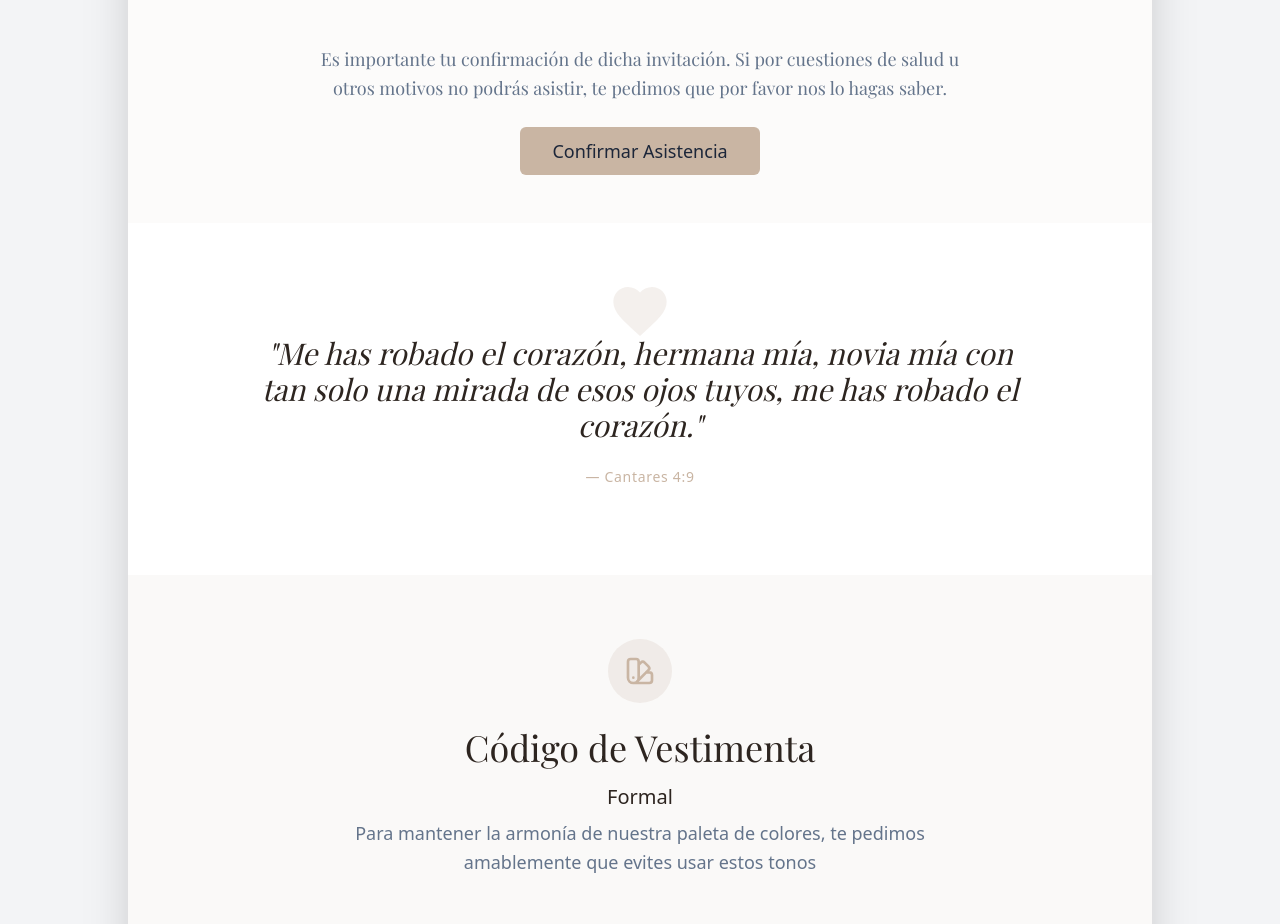
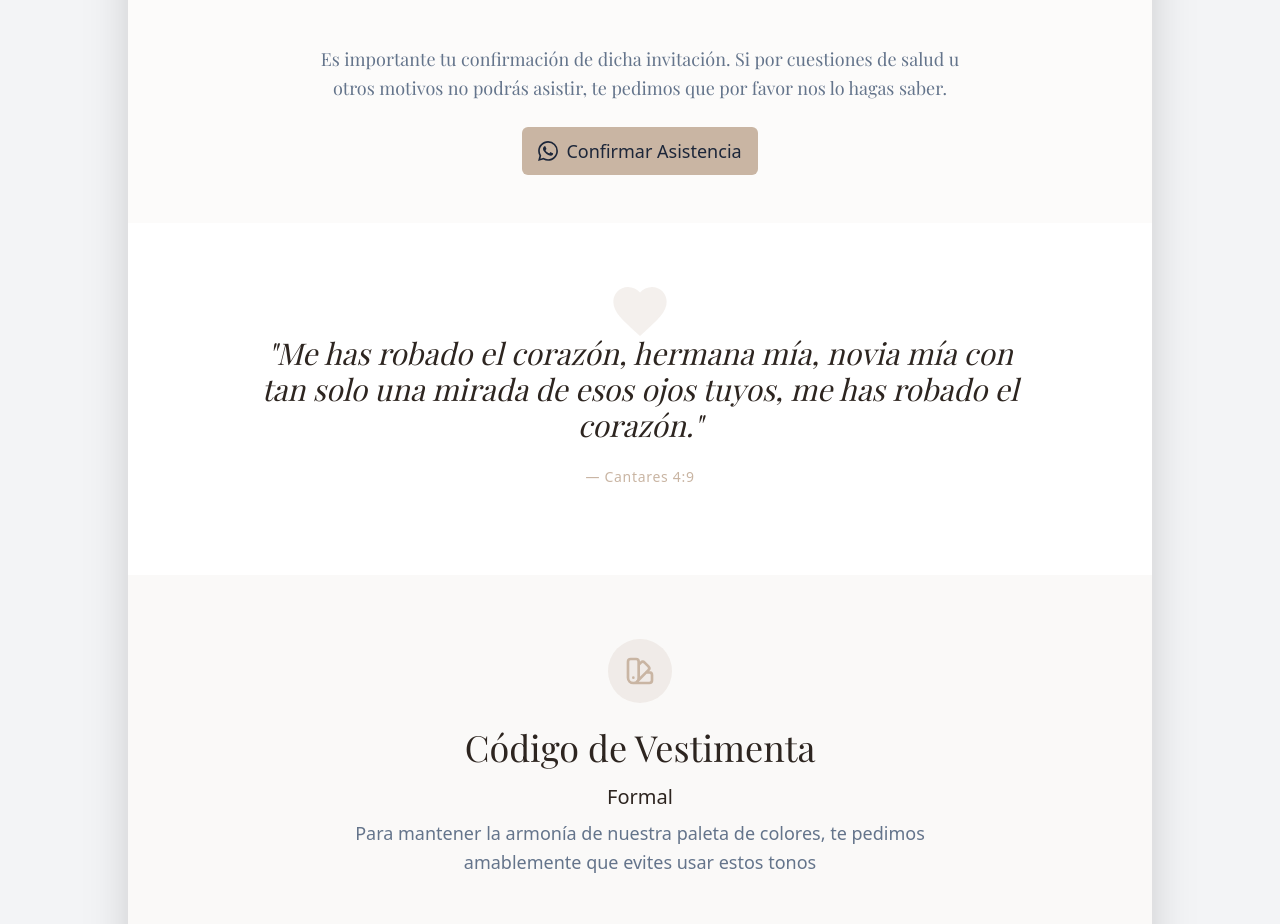
Before and after one commit to cdanielzt/memo-hari, a website built with Vite: page index.html in a window 1280 px wide. Shown: the part 1760-2684 px from the top of the page. Built offline with nearby package versions, Linux system fonts and the light colour scheme; a web font is replaced by a local one.

Commit message:
add whatsapp link

```diff
--- a/index.html
+++ b/index.html
@@ -163,10 +163,16 @@
                     <p class="font-serif text-lg text-muted-foreground mb-6 leading-relaxed max-w-2xl mx-auto">
                         Es importante tu confirmación de dicha invitación. Si por cuestiones de salud u otros motivos no podrás asistir, te pedimos que por favor nos lo hagas saber.
                     </p>
-                    <button data-slot="button"
-                        class="inline-flex items-center justify-center gap-2 whitespace-nowrap transition-all disabled:pointer-events-none disabled:opacity-50 [&amp;_svg]:pointer-events-none [&amp;_svg:not([class*='size-'])]:size-4 shrink-0 [&amp;_svg]:shrink-0 outline-none focus-visible:border-ring focus-visible:ring-ring/50 focus-visible:ring-[3px] aria-invalid:ring-destructive/20 dark:aria-invalid:ring-destructive/40 aria-invalid:border-destructive h-10 rounded-md has-[>svg]:px-4 bg-accent hover:bg-accent/90 text-accent-foreground font-medium px-8 py-6 text-lg">
+                    <a href="https://api.whatsapp.com/send?phone=529621154579&text=Hola%2C%20confirmo%20mi%20asistencia%20a%20la%20boda%20de%20Guillermo%20y%20Hari"
+                        target="_blank"
+                        rel="noopener noreferrer"
+                        data-slot="button"
+                        class="inline-flex items-center justify-center gap-2 whitespace-nowrap transition-all disabled:pointer-events-none disabled:opacity-50 [&amp;_svg]:pointer-events-none [&amp;_svg:not([class*='size-'])]:size-4 shrink-0 [&amp;_svg]:shrink-0 outline-none focus-visible:border-ring focus-visible:ring-ring/50 focus-visible:ring-[3px] aria-invalid:ring-destructive/20 dark:aria-invalid:ring-destructive/40 aria-invalid:border-destructive h-12 rounded-md has-[>svg]:px-4 bg-accent hover:bg-accent/90 text-accent-foreground font-medium px-8 py-6 text-lg">
+                        <svg class="w-5 h-5" fill="currentColor" viewBox="0 0 24 24">
+                            <path d="M17.472 14.382c-.297-.149-1.758-.867-2.03-.967-.273-.099-.471-.148-.67.15-.197.297-.767.966-.94 1.164-.173.199-.347.223-.644.075-.297-.15-1.255-.463-2.39-1.475-.883-.788-1.48-1.761-1.653-2.059-.173-.297-.018-.458.13-.606.134-.133.298-.347.446-.52.149-.174.198-.298.298-.497.099-.198.05-.371-.025-.52-.075-.149-.669-1.612-.916-2.207-.242-.579-.487-.5-.669-.51-.173-.008-.371-.01-.57-.01-.198 0-.52.074-.792.372-.272.297-1.04 1.016-1.04 2.479 0 1.462 1.065 2.875 1.213 3.074.149.198 2.096 3.2 5.077 4.487.709.306 1.262.489 1.694.625.712.227 1.36.195 1.871.118.571-.085 1.758-.719 2.006-1.413.248-.694.248-1.289.173-1.413-.074-.124-.272-.198-.57-.347m-5.421 7.403h-.004a9.87 9.87 0 01-5.031-1.378l-.361-.214-3.741.982.998-3.648-.235-.374a9.86 9.86 0 01-1.51-5.26c.001-5.45 4.436-9.884 9.888-9.884 2.64 0 5.122 1.03 6.988 2.898a9.825 9.825 0 012.893 6.994c-.003 5.45-4.437 9.884-9.885 9.884m8.413-18.297A11.815 11.815 0 0012.05 0C5.495 0 .16 5.335.157 11.892c0 2.096.547 4.142 1.588 5.945L.057 24l6.305-1.654a11.882 11.882 0 005.683 1.448h.005c6.554 0 11.89-5.335 11.893-11.893a11.821 11.821 0 00-3.48-8.413Z"/>
+                        </svg>
                         Confirmar Asistencia
-                    </button>
+                    </a>
                 </div>
             </div>
         </div>
```
